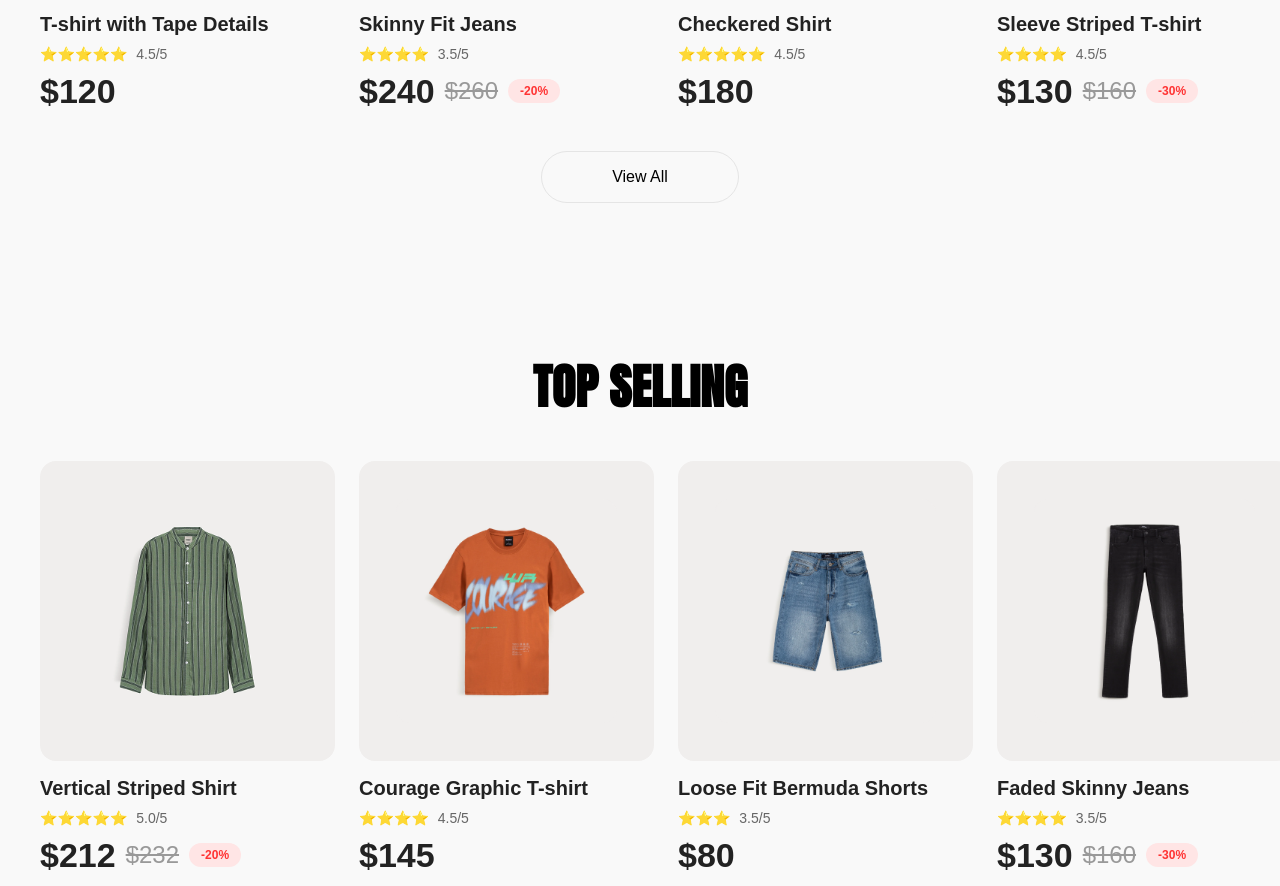
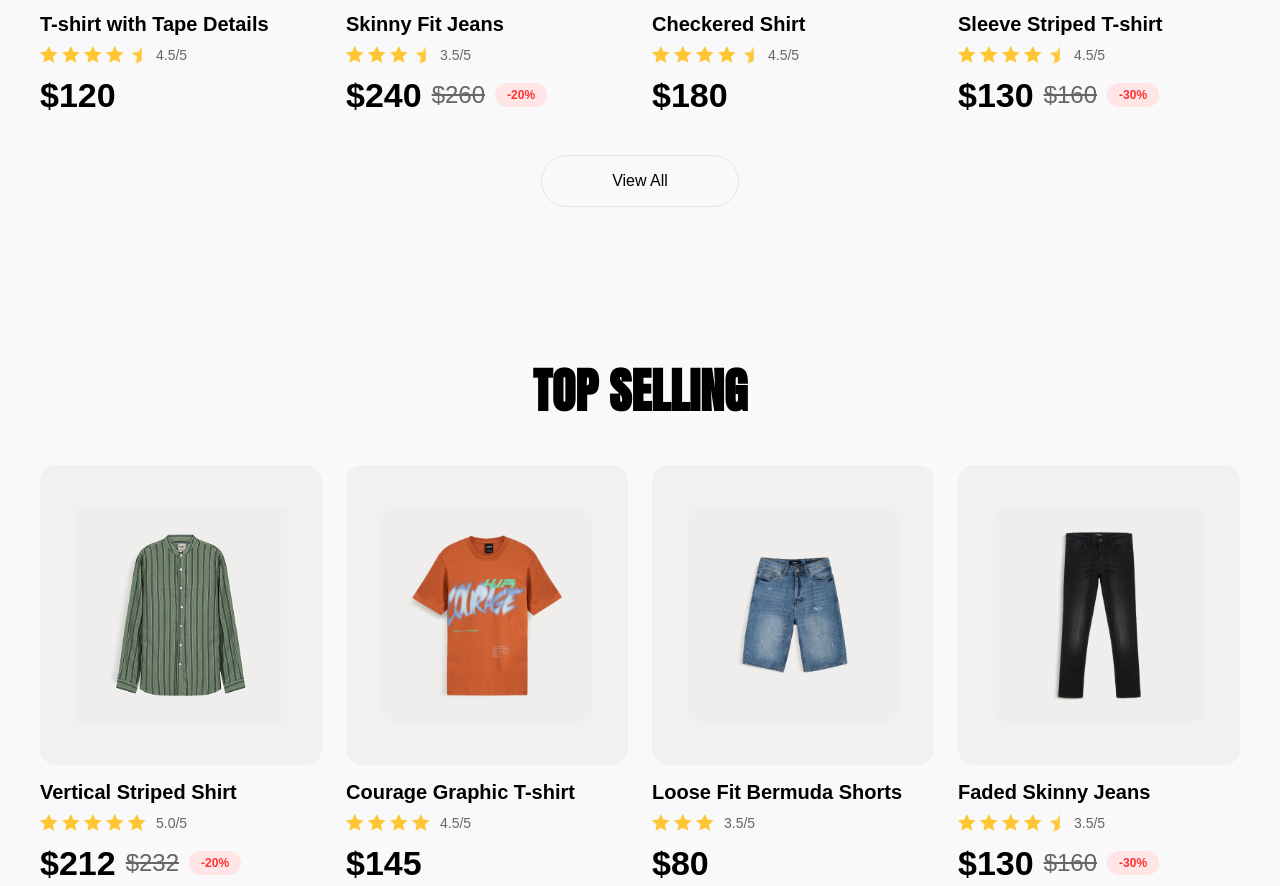
Before and after one commit to goldykumarihtce-byte/https---github.com-goldykumarihtce-byte-E-commerce-Website-Project-HTML-CSS, a plain HTML site: page index.html in a window 1280 px wide. Shown: the part 1645-2531 px from the top of the page. Drawn offline with nearby package versions, Linux system fonts and the light colour scheme.

Commit message:
push the project

```diff
--- a/css/style.css
+++ b/css/style.css
@@ -439,30 +439,46 @@ body{
 }
 
 .section-title{
+
     text-align: center;
 
     font-size: var(--fs-48);
+
     font-weight: var(--fw-700);
 
+    font-family: var(--Anton-font);
+
     margin-bottom: 55px;
 
-    font-family: var(--Anton-font);
-}
+    text-transform: uppercase;
+}
+
+
+/* Product Grid */
 
 .product-grid{
 
     display: grid;
 
-    grid-template-columns: repeat(4,295px);
+    grid-template-columns: repeat(4,1fr);
 
     gap: var(--space-24);
 
-    justify-content: space-around;
-}
+    justify-content: center;
+}
+
+
+/* Product Card */
 
 .product-card{
+
     width: 100%;
-}
+
+    cursor: pointer;
+}
+
+
+/* Product Image */
 
 .product-img{
 
@@ -470,9 +486,7 @@ body{
 
     height: 300px;
 
-    background: #F0EEED;
-/* ya */
-    /* background: var(--clr-bg-light); */
+    background: var(--clr-bg-light);
 
     border-radius: var(--radius-md);
 
@@ -482,14 +496,16 @@ body{
 
     align-items: center;
 
+    overflow: hidden;
+
     transition: var(--transition);
 }
 
 .product-img:hover{
 
     transform: translateY(-5px);
-
-}
+}
+
 
 .product-img img{
 
@@ -498,7 +514,17 @@ body{
     height: 75%;
 
     object-fit: contain;
-}
+
+    transition: 0.3s;
+}
+
+.product-card:hover .product-img img{
+
+    transform: scale(1.05);
+}
+
+
+/* Product Name */
 
 .product-card h3{
 
@@ -507,83 +533,115 @@ body{
     font-size: var(--fs-20);
 
     font-weight: var(--fw-700);
-}
+
+    color: var(--clr-black);
+}
+
+
+/* Rating */
 
 .rating{
 
+    display: flex;
+
+    align-items: center;
+
+    gap: 4px;
+
     margin-top: 10px;
+}
+
+.rating img{
+
+    width: 18px;
+
+    height: 18px;
+
+    object-fit: contain;
+}
+
+.rating span{
+
+    margin-left: 6px;
+
+    color: var(--clr-text-light);
 
     font-size: var(--fs-14);
 }
 
-.rating span{
+
+/* Price */
+
+.price{
+
+    display: flex;
+
+    align-items: center;
+
+    gap: 10px;
+
+    margin-top: 12px;
+
+    flex-wrap: wrap;
+}
+
+
+.current-price{
+
+    font-size: var(--fs-34);
+
+    font-weight: var(--fw-700);
+
+    color: var(--clr-black);
+}
+
+
+.old-price{
+
+    font-size: var(--fs-24);
 
     color: var(--clr-text-light);
 
-    margin-left: 5px;
-}
-
-.price{
-
-    display: flex;
-
-    align-items: center;
-
-    gap: 10px;
-
-    margin-top: 10px;
-}
-
-.current-price{
-
-    font-size: var(--fs-34);
+    text-decoration: line-through;
+}
+
+
+.discount{
+
+    background: #FFE5E5;
+
+    color: #FF3333;
+
+    padding: 5px 12px;
+
+    border-radius: 999px;
+
+    font-size: 12px;
 
     font-weight: var(--fw-700);
 }
 
-.old-price{
-
-    font-size: var(--fs-24);
-
-    color: #999;
-/* ya */
-    /* color: var(--clr-text-light); */
-
-    text-decoration: line-through;
-}
-
-.discount{
-
-    background: #FFE5E5;
-
-    color: #FF3333;
-
-    padding: 5px 12px;
+
+/* View All Button */
+
+.view-all{
+
+    text-align: center;
+
+    margin-top: var(--space-40);
+}
+
+
+.view-all a{
+
+    display: inline-block;
+
+    padding: var(--space-16) 70px;
+
+    border: 1px solid var(--clr-border);
 
     border-radius: 999px;
 
-    font-size: 12px;
-
-    font-weight: var(--fw-700);
-}
-
-.view-all{
-
-    text-align: center;
-
-    margin-top: var(--space-40);
-}
-
-.view-all a{
-
-    display: inline-block;
-
-    padding: var(--space-16) 70px;
-
-    border: 1px solid var(--clr-border);
-
-    border-radius: 999px;
-
     text-decoration: none;
 
     color: var(--clr-black);
@@ -591,12 +649,14 @@ body{
     transition: var(--transition);
 }
 
+
 .view-all a:hover{
 
     background: var(--clr-black);
 
-    color: #fff;
-}
+    color: white;
+}
+
 
 
 /* ==========================
@@ -610,6 +670,13 @@ body{
         padding: 50px 20px;
     }
 
+    .section-title{
+
+        font-size: var(--fs-34);
+
+        margin-bottom: 35px;
+    }
+
     .product-grid{
 
         grid-template-columns: repeat(2,1fr);
@@ -627,6 +694,13 @@ body{
         font-size: var(--fs-16);
     }
 
+    .rating img{
+
+        width: 14px;
+
+        height: 14px;
+    }
+
     .current-price{
 
         font-size: var(--fs-24);
@@ -637,13 +711,19 @@ body{
         font-size: var(--fs-18);
     }
 
-    .section-title{
-
-        font-size: var(--fs-34);
-    }
-}
-
-
+    .discount{
+
+        font-size: 10px;
+
+        padding: 4px 8px;
+    }
+
+    .view-all a{
+
+        padding: 14px 45px;
+    }
+
+}
 
 /* ==========================
    DRESS STYLE
@@ -876,11 +956,15 @@ body{
 /* Header */
 
 .testimonial-header{
-    display: flex;
+
+    display: flex;
+
     justify-content: space-between;
+
     align-items: center;
 
     margin-bottom: var(--space-48);
+
 }
 
 .testimonials-title{
@@ -894,6 +978,7 @@ body{
     color: var(--clr-black);
 
 }
+
 
 /* ==========================
    CUSTOM ARROWS
@@ -1000,34 +1085,54 @@ body{
 
 }
 
-/* Rating */
+
+/* ==========================
+   RATING STARS IMAGE
+========================== */
 
 .testimonial-rating{
 
+    display: flex;
+
+    align-items: center;
+
+    gap: 4px;
+
+    margin-bottom: var(--space-16);
+
+}
+
+.testimonial-rating img{
+
+    width: 20px;
+
+    height: 20px;
+
+    object-fit: contain;
+
+}
+
+
+/* ==========================
+   CUSTOMER NAME
+========================== */
+
+.customer-name{
+
+    display: flex;
+
+    align-items: center;
+
+    gap: 8px;
+
     font-size: var(--fs-20);
 
+    font-weight: var(--fw-700);
+
     margin-bottom: var(--space-16);
 
 }
 
-/* Customer Name */
-
-.customer-name{
-
-    display: flex;
-
-    align-items: center;
-
-    gap: 8px;
-
-    font-size: var(--fs-20);
-
-    font-weight: var(--fw-700);
-
-    margin-bottom: var(--space-16);
-
-}
-
 .customer-name img{
 
     width: 18px;
@@ -1036,7 +1141,10 @@ body{
 
 }
 
-/* Text */
+
+/* ==========================
+   TEXT
+========================== */
 
 .testimonial-text{
 
@@ -1116,6 +1224,14 @@ body{
 
     }
 
+    .testimonial-rating img{
+
+        width: 18px;
+
+        height: 18px;
+
+    }
+
 }
 
 
@@ -1128,6 +1244,14 @@ body{
     .testimonials-title{
 
         font-size: var(--fs-24);
+
+    }
+
+    .testimonial-rating img{
+
+        width: 16px;
+
+        height: 16px;
 
     }
 
--- a/index.html
+++ b/index.html
@@ -10,6 +10,9 @@
           content="SHOP.CO is an online fashion store offering trendy clothes for men and women. Explore new arrivals, top-selling products, and exclusive offers.">
 
     <title>SHOP.CO</title>
+
+    <!-- Favicon -->
+    <link rel="icon" type="image/png" href="assets/image/favicon.png">
 
     <!-- Swiper CSS -->
     <link rel="stylesheet"
@@ -119,6 +122,11 @@
             <img src="assets/image/CalvinKlein.png" alt="Calvin Klein">
         </div>
 
+    </section>
+
+
+
+    <!-- ================= NEW ARRIVALS ================= -->
 
 <section class="products">
 
@@ -126,7 +134,10 @@
 
     <div class="product-grid">
 
+        <!-- Product 1 -->
+
         <div class="product-card">
+
             <div class="product-img">
                 <img src="assets/image/black.png" alt="">
             </div>
@@ -134,15 +145,28 @@
             <h3>T-shirt with Tape Details</h3>
 
             <div class="rating">
-                ⭐⭐⭐⭐⭐ <span>4.5/5</span>
+
+                <img src="assets/image/full-star.png" alt="">
+                <img src="assets/image/full-star.png" alt="">
+                <img src="assets/image/full-star.png" alt="">
+                <img src="assets/image/full-star.png" alt="">
+                <img src="assets/image/half-star.png" alt="">
+
+                <span>4.5/5</span>
+
             </div>
 
             <div class="price">
                 <span class="current-price">$120</span>
             </div>
+
         </div>
 
+
+        <!-- Product 2 -->
+
         <div class="product-card">
+
             <div class="product-img">
                 <img src="assets/image/jeans.png" alt="">
             </div>
@@ -150,58 +174,111 @@
             <h3>Skinny Fit Jeans</h3>
 
             <div class="rating">
-                ⭐⭐⭐⭐ <span>3.5/5</span>
+
+                <img src="assets/image/full-star.png" alt="">
+                <img src="assets/image/full-star.png" alt="">
+                <img src="assets/image/full-star.png" alt="">
+                <img src="assets/image/half-star.png" alt="">
+
+                <span>3.5/5</span>
+
             </div>
 
             <div class="price">
+
                 <span class="current-price">$240</span>
+
                 <span class="old-price">$260</span>
+
                 <span class="discount">-20%</span>
-            </div>
+
             </div>
 
+        </div>
+
+
+        <!-- Product 3 -->
+
         <div class="product-card">
+
             <div class="product-img">
+
                 <img src="assets/image/shirt.png" alt="">
+
             </div>
 
             <h3>Checkered Shirt</h3>
 
             <div class="rating">
-                ⭐⭐⭐⭐⭐ <span>4.5/5</span>
+
+                <img src="assets/image/full-star.png" alt="">
+                <img src="assets/image/full-star.png" alt="">
+                <img src="assets/image/full-star.png" alt="">
+                <img src="assets/image/full-star.png" alt="">
+                <img src="assets/image/half-star.png" alt="">
+
+                <span>4.5/5</span>
+
             </div>
 
             <div class="price">
+
                 <span class="current-price">$180</span>
-            </div>
+
             </div>
 
+        </div>
+
+
+        <!-- Product 4 -->
+
         <div class="product-card">
+
             <div class="product-img">
+
                 <img src="assets/image/orange.png" alt="">
+
             </div>
 
             <h3>Sleeve Striped T-shirt</h3>
 
             <div class="rating">
-                ⭐⭐⭐⭐ <span>4.5/5</span>
+
+                <img src="assets/image/full-star.png" alt="">
+                <img src="assets/image/full-star.png" alt="">
+                <img src="assets/image/full-star.png" alt="">
+                <img src="assets/image/full-star.png" alt="">
+                <img src="assets/image/half-star.png" alt="">
+
+                <span>4.5/5</span>
+
             </div>
 
             <div class="price">
+
                 <span class="current-price">$130</span>
+
                 <span class="old-price">$160</span>
+
                 <span class="discount">-30%</span>
+
             </div>
+
         </div>
 
     </div>
 
     <div class="view-all">
+
         <a href="#">View All</a>
+
     </div>
 
 </section>
 
+
+
+<!-- ================= TOP SELLING ================= -->
 
 <section class="products">
 
@@ -214,81 +291,135 @@
         <div class="product-card">
 
             <div class="product-img">
-                <img src="assets/image/green-shirt.png" alt="Green Shirt">
+
+                <img src="assets/image/green-shirt.png" alt="">
+
             </div>
 
             <h3>Vertical Striped Shirt</h3>
 
             <div class="rating">
-                ⭐⭐⭐⭐⭐ <span>5.0/5</span>
+
+                <img src="assets/image/full-star.png" alt="">
+                <img src="assets/image/full-star.png" alt="">
+                <img src="assets/image/full-star.png" alt="">
+                <img src="assets/image/full-star.png" alt="">
+                <img src="assets/image/full-star.png" alt="">
+
+                <span>5.0/5</span>
+
             </div>
 
             <div class="price">
+
                 <span class="current-price">$212</span>
+
                 <span class="old-price">$232</span>
+
                 <span class="discount">-20%</span>
+
             </div>
 
         </div>
+
 
         <!-- Product 2 -->
 
         <div class="product-card">
 
             <div class="product-img">
-                <img src="assets/image/orangeT-shirt.png" alt="Orange T-shirt">
+
+                <img src="assets/image/orangeT-shirt.png" alt="">
+
             </div>
 
             <h3>Courage Graphic T-shirt</h3>
 
             <div class="rating">
-                ⭐⭐⭐⭐ <span>4.5/5</span>
+
+                <img src="assets/image/full-star.png" alt="">
+                <img src="assets/image/full-star.png" alt="">
+                <img src="assets/image/full-star.png" alt="">
+                <img src="assets/image/full-star.png" alt="">
+
+
+                <span>4.5/5</span>
+
             </div>
 
             <div class="price">
+
                 <span class="current-price">$145</span>
+
             </div>
 
         </div>
+
 
         <!-- Product 3 -->
 
         <div class="product-card">
 
             <div class="product-img">
-                <img src="assets/image/half-jeans.png" alt="Jeans">
+
+                <img src="assets/image/half-jeans.png" alt="">
+
             </div>
 
             <h3>Loose Fit Bermuda Shorts</h3>
 
             <div class="rating">
-                ⭐⭐⭐ <span>3.5/5</span>
+
+                <img src="assets/image/full-star.png" alt="">
+                <img src="assets/image/full-star.png" alt="">
+                <img src="assets/image/full-star.png" alt="">
+
+
+                <span>3.5/5</span>
+
             </div>
 
             <div class="price">
+
                 <span class="current-price">$80</span>
+
             </div>
 
         </div>
+
 
         <!-- Product 4 -->
 
         <div class="product-card">
 
             <div class="product-img">
-                <img src="assets/image/Black-Jeans.png" alt="Black Jeans">
+
+                <img src="assets/image/Black-Jeans.png" alt="">
+
             </div>
 
             <h3>Faded Skinny Jeans</h3>
 
             <div class="rating">
-                ⭐⭐⭐⭐ <span>3.5/5</span>
+
+                <img src="assets/image/full-star.png" alt="">
+                <img src="assets/image/full-star.png" alt="">
+                <img src="assets/image/full-star.png" alt="">
+                <img src="assets/image/full-star.png" alt="">
+                <img src="assets/image/half-star.png" alt="">
+
+                <span>3.5/5</span>
+
             </div>
 
             <div class="price">
+
                 <span class="current-price">$130</span>
+
                 <span class="old-price">$160</span>
+
                 <span class="discount">-30%</span>
+
             </div>
 
         </div>
@@ -296,7 +427,9 @@
     </div>
 
     <div class="view-all">
+
         <a href="#">View All</a>
+
     </div>
 
 </section>
@@ -380,14 +513,20 @@
                 <div class="testimonial-card">
 
                     <div class="testimonial-rating">
-                        ⭐⭐⭐⭐⭐
+
+                        <img src="assets/image/full-star.png" alt="star">
+                        <img src="assets/image/full-star.png" alt="star">
+                        <img src="assets/image/full-star.png" alt="star">
+                        <img src="assets/image/full-star.png" alt="star">
+                        <img src="assets/image/full-star.png" alt="star">
+
                     </div>
 
                     <h3 class="customer-name">
 
                         Sarah M.
 
-                        <img src="assets/image/green.png" alt="">
+                        <img src="assets/image/green.png" alt="verified">
 
                     </h3>
 
@@ -410,21 +549,28 @@
                 <div class="testimonial-card">
 
                     <div class="testimonial-rating">
-                        ⭐⭐⭐⭐⭐
+
+                        <img src="assets/image/full-star.png" alt="star">
+                        <img src="assets/image/full-star.png" alt="star">
+                        <img src="assets/image/full-star.png" alt="star">
+                        <img src="assets/image/full-star.png" alt="star">
+                        <img src="assets/image/full-star.png" alt="star">
+
                     </div>
 
                     <h3 class="customer-name">
 
                         Alex K.
 
-                        <img src="assets/image/green.png" alt="">
+                        <img src="assets/image/green.png" alt="verified">
 
                     </h3>
 
                     <p class="testimonial-text">
 
                         "Finding clothes that align with my personal style used to be a challenge
-                        until I discovered Shop.co. The range of options they offer is truly remarkable."
+                        until I discovered Shop.co. The range of options they offer is truly remarkable,
+                        catering to a variety of tastes and occasions.”
 
                     </p>
 
@@ -440,21 +586,28 @@
                 <div class="testimonial-card">
 
                     <div class="testimonial-rating">
-                        ⭐⭐⭐⭐⭐
+
+                        <img src="assets/image/full-star.png" alt="star">
+                        <img src="assets/image/full-star.png" alt="star">
+                        <img src="assets/image/full-star.png" alt="star">
+                        <img src="assets/image/full-star.png" alt="star">
+                        <img src="assets/image/full-star.png" alt="star">
+
                     </div>
 
                     <h3 class="customer-name">
 
                         James L.
 
-                        <img src="assets/image/green.png" alt="">
+                        <img src="assets/image/green.png" alt="verified">
 
                     </h3>
 
                     <p class="testimonial-text">
 
                         "As someone who's always on the lookout for unique fashion pieces,
-                        I'm thrilled to have stumbled upon Shop.co."
+                         I'm thrilled to have stumbled upon Shop.co. The selection of clothes
+                         is not only diverse but also on-point with the latest trends.”
 
                     </p>
 
@@ -470,22 +623,28 @@
                 <div class="testimonial-card">
 
                     <div class="testimonial-rating">
-                        ⭐⭐⭐⭐⭐
+
+                        <img src="assets/image/full-star.png" alt="star">
+                        <img src="assets/image/full-star.png" alt="star">
+                        <img src="assets/image/full-star.png" alt="star">
+                        <img src="assets/image/full-star.png" alt="star">
+                        <img src="assets/image/full-star.png" alt="star">
+
                     </div>
 
                     <h3 class="customer-name">
 
                         Moon H.
 
-                        <img src="assets/image/green.png" alt="">
+                        <img src="assets/image/green.png" alt="verified">
 
                     </h3>
 
                     <p class="testimonial-text">
 
-                        "Shop.co has become my favorite clothing website.
-                        The quality is amazing and delivery is always fast."
-
+                        "As someone who's always on the lookout for unique fashion pieces,
+                        I'm thrilled to have stumbled upon Shop.co. The selection of clothes
+                        is not only diverse but also on-point with the latest trends.”
                     </p>
 
                 </div>
@@ -497,7 +656,6 @@
     </div>
 
 </section>
-
 <section class="newsletter">
 
     <div class="newsletter-container">
```
Also changed, not shown: assets/image/Full-Star.png (added), assets/image/favicon.png (added), assets/image/half-Star.png (added). Lines whose indentation alone changed are shown as unchanged.
